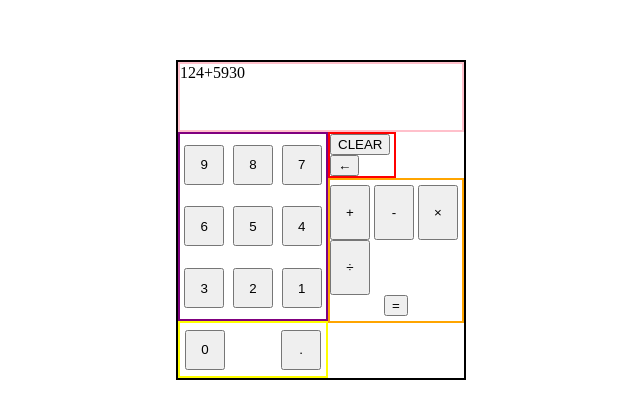
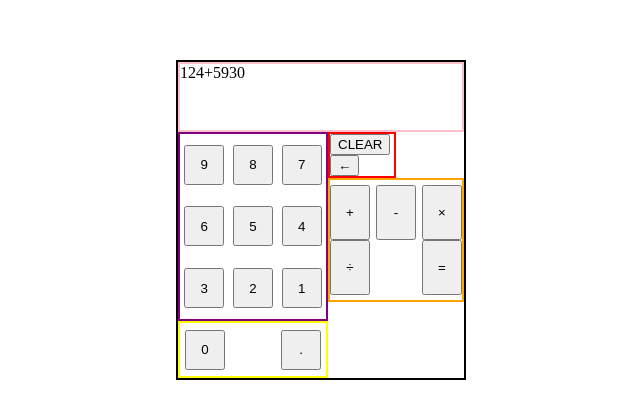
Before and after one commit to MinoshkaBocarro/calculator, a plain HTML site: page index.html in a window 1280 px wide. Shown: the part 188-606 px from the top of the page, without its empty margins (319-959 px from the left). Drawn offline with Linux system fonts and the light colour scheme.

Commit message:
Rearrange operator buttons

```diff
--- a/index.html
+++ b/index.html
@@ -33,12 +33,10 @@
                         <button class="backspace">←</button>
                     </div>
                     <div class="equating-buttons">
-                        <div class="operators">
-                            <button class="+">+</button>
-                            <button class="-">-</button>
-                            <button class="*">×</button>
-                            <button class="/">÷</button>
-                        </div>
+                        <button class="+ operators">+</button>
+                        <button class="- operators">-</button>
+                        <button class="* operators">×</button>
+                        <button class="/ operators">÷</button>
                         <button class="equals">=</button>
                     </div>
                 </div>
--- a/javascript.js
+++ b/javascript.js
@@ -91,8 +91,8 @@ function updateDisplayNumber () {
 const operatorButtons = document.querySelector(".operators");
 
 operatorButtons.addEventListener('click', function(e) {
-    if (!(e.target.className==="operators")) {
-        getOperator(e.target.className);
+    if ((e.target.classList[1]==="operators")) {
+        getOperator(e.target.classList[0]);
     }
 });
 
@@ -181,4 +181,3 @@ clearButton.addEventListener('click', function() {
 //Rounding decimals to fit screen
 //pretty
     // keep the display at fixed hight
-//once click equals to should implement if want to continue function after that
--- a/style.css
+++ b/style.css
@@ -58,9 +58,10 @@ html {
 .equating-buttons {
     border: orange 2px solid;
     display: flex;
-    flex-direction: column;
+    /* flex-direction: column; */
     justify-content: space-between;
     align-items: center;
+    flex-wrap: wrap;
     padding: 5px 0; /* adjust this after final layout*/
 }
 
@@ -84,7 +85,7 @@ html {
     width: 40px;
 }
 
-.operators button {
+.equating-buttons button {
     height: 55px;
     width: 40px;
 }
```
